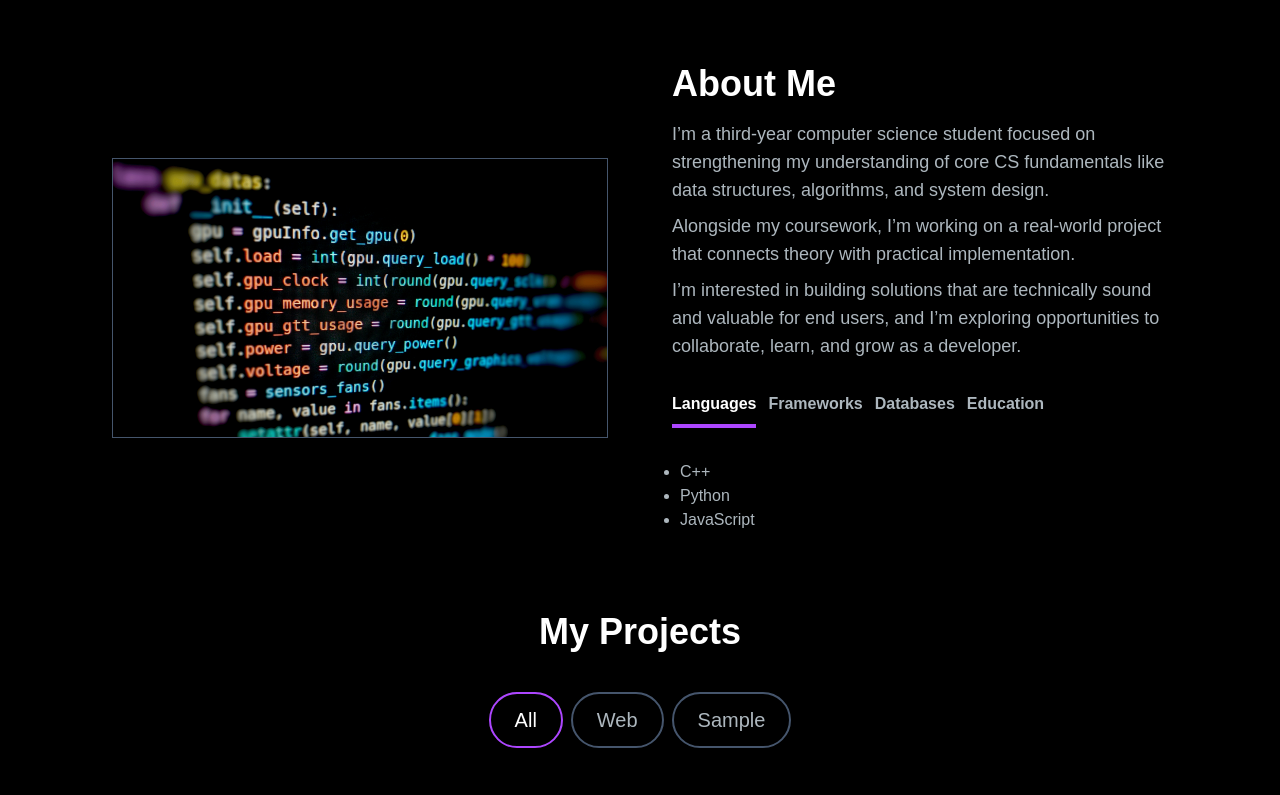
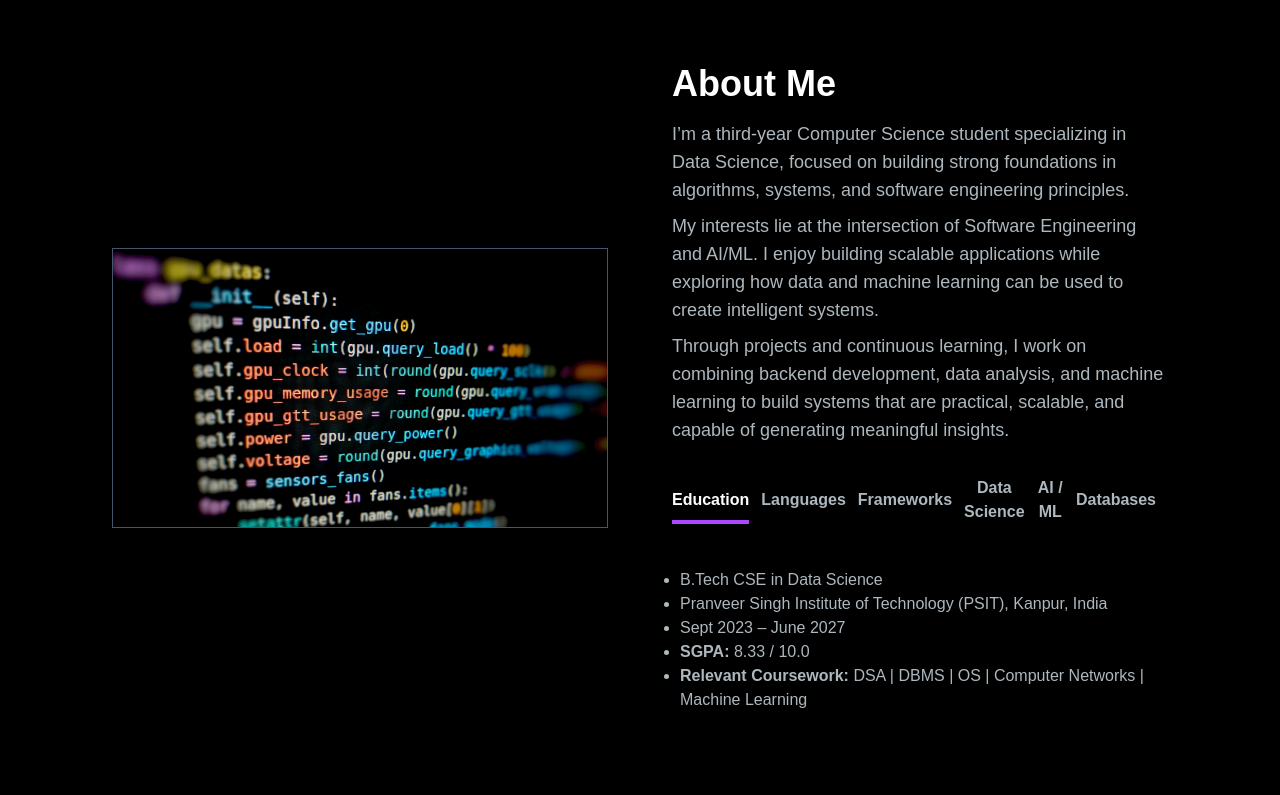
Before and after one commit to sumit-maurya18/portfolio, a Next.js app: page / in a window 1280 px wide. Shown: the part 640-1435 px from the top of the page. Built offline with nearby package versions, Linux system fonts and the light colour scheme.

Commit message:
Changed the information aof About section and added few new details

```diff
--- a/app/api/send/route.js
+++ b/app/api/send/route.js
@@ -29,6 +29,8 @@ export async function POST(req) {
       `,
     });
 
+    await new Promise(r => setTimeout(r, 500));
+
     //
     // 2. Send confirmation email to USER
     //
--- a/app/components/AboutSection.jsx
+++ b/app/components/AboutSection.jsx
@@ -4,6 +4,19 @@ import Image from "next/image";
 import TabButton from "./TabButton";
 
 const TAB_DATA = [
+  {
+    title: "Education",
+    id: "education",
+    content: (
+      <ul className="list-disc pl-2 text-[#ADB7BE]">
+        <li>B.Tech CSE in Data Science</li>
+        <li>Pranveer Singh Institute of Technology (PSIT), Kanpur, India</li>
+        <li>Sept 2023 – June 2027</li>
+        <li><strong>SGPA: </strong>8.33 / 10.0</li>
+        <li><strong>Relevant Coursework: </strong>DSA | DBMS | OS | Computer Networks | Machine Learning</li>
+      </ul>
+    ),
+  },
   {
     title: "Languages",
     id: "languages",
@@ -12,6 +25,7 @@ const TAB_DATA = [
         <li>C++</li>
         <li>Python</li>
         <li>JavaScript</li>
+        <li>SQL</li>
       </ul>
     ),
   },
@@ -28,33 +42,50 @@ const TAB_DATA = [
     ),
   },
   {
+    title: "Data Science",
+    id: "datascience",
+    content: (
+      <ul className="list-disc pl-2 text-[#ADB7BE]">
+        <li>Pandas</li>
+        <li>NumPy</li>
+        <li>Matplotlib</li>
+        <li>Seaborn</li>
+        <li>Jupyter Notebook</li>
+        <li>Exploratory Data Analysis (EDA)</li>
+        <li>Data Cleaning & Preprocessing</li>
+        <li>Feature Engineering</li>
+      </ul>
+    ),
+  },
+  {
+    title: "AI / ML",
+    id: "aiml",
+    content: (
+      <ul className="list-disc pl-2 text-[#ADB7BE]">
+        <li>Scikit-Learn</li>
+        <li>Supervised & Unsupervised Learning</li>
+        <li>Regression & Classification Models</li>
+        <li>Model Evaluation & Validation</li>
+        <li>Machine Learning Pipelines</li>
+      </ul>
+    ),
+  },
+  {
     title: "Databases",
     id: "databases",
     content: (
       <ul className="list-disc pl-2 text-[#ADB7BE]">
-        <li>SQlite</li>
+        <li>SQLite</li>
         <li>MongoDB</li>
+        <li>PostgreSQL</li>
         <li>SQL</li>
-      </ul>
-    ),
-  },
-  {
-    title: "Education",
-    id: "education",
-    content: (
-      <ul className="list-disc pl-2 text-[#ADB7BE]">
-        <li>B.Tech CSE in Data Science</li>
-        <li>Pranveer Singh Institute of Technology (PSIT), Kanpur, India</li>
-        <li>Sept 2023 – June 2027</li>
-        <li><strong>SGPA: </strong>8.33 / 10.0</li>
-        <li><strong>Relevant Coursework: </strong>DSA | DBMS | OS | Computer Networks</li>
       </ul>
     ),
   },
 ];
 
 const AboutMe = () => {
-  const [tab, setTab] = useState("languages");
+  const [tab, setTab] = useState("education");
   const [isPending, startTransition] = useTransition();
 
   const handleTabChange = (id) => {
@@ -66,28 +97,49 @@ const AboutMe = () => {
   return (
     <section className="text-white" id="about">
       <div className="md:grid md:grid-cols-2 gap-8 items-center py-8 px-4 xl:gap-16 sm:py-16 xl:px-16">
-        <Image className="border border-slate-600" src="/images/coding.png" alt="Coding" width={500} height={500} />
+
+        <Image
+          className="border border-slate-600"
+          src="/images/coding.png"
+          alt="Coding"
+          width={500}
+          height={500}
+        />
+
         <div className="mt-4 md:mt-0 text-left flex flex-col h-full">
-          <h2 className="text-4xl font-bold text-white mb-4">About Me</h2>
+
+          <h2 className="text-4xl font-bold text-white mb-4">
+            About Me
+          </h2>
 
           <p className="text-base lg:text-lg text-[#ADB7BE]">
-            I’m a third-year computer science student focused on strengthening
-            my understanding of core CS fundamentals like data structures,
-            algorithms, and system design.
+            I’m a third-year Computer Science student specializing in Data Science,
+            focused on building strong foundations in algorithms, systems, and
+            software engineering principles.
           </p>
 
           <p className="text-base lg:text-lg mt-2 text-[#ADB7BE]">
-            Alongside my coursework, I’m working on a real-world project that
-            connects theory with practical implementation.
+            My interests lie at the intersection of Software Engineering and
+            AI/ML. I enjoy building scalable applications while exploring how
+            data and machine learning can be used to create intelligent systems.
           </p>
 
           <p className="text-base lg:text-lg mt-2 text-[#ADB7BE]">
-            I’m interested in building solutions that are technically sound and
-            valuable for end users, and I’m exploring opportunities to
-            collaborate, learn, and grow as a developer.
+            Through projects and continuous learning, I work on combining backend
+            development, data analysis, and machine learning to build systems that
+            are practical, scalable, and capable of generating meaningful insights.
           </p>
 
           <div className="flex flex-row justify-start mt-8 mb-0">
+
+            <TabButton
+              selectTab={() => handleTabChange("education")}
+              active={tab === "education"}
+            >
+              {" "}
+              Education{" "}
+            </TabButton>
+
             <TabButton
               selectTab={() => handleTabChange("languages")}
               active={tab === "languages"}
@@ -105,6 +157,22 @@ const AboutMe = () => {
             </TabButton>
 
             <TabButton
+              selectTab={() => handleTabChange("datascience")}
+              active={tab === "datascience"}
+            >
+              {" "}
+              Data Science{" "}
+            </TabButton>
+
+            <TabButton
+              selectTab={() => handleTabChange("aiml")}
+              active={tab === "aiml"}
+            >
+              {" "}
+              AI / ML{" "}
+            </TabButton>
+
+            <TabButton
               selectTab={() => handleTabChange("databases")}
               active={tab === "databases"}
             >
@@ -112,18 +180,12 @@ const AboutMe = () => {
               Databases{" "}
             </TabButton>
 
-            <TabButton
-              selectTab={() => handleTabChange("education")}
-              active={tab === "education"}
-            >
-              {" "}
-              Education{" "}
-            </TabButton>
           </div>
 
           <div className="mt-8">
             {TAB_DATA.find((t) => t.id === tab)?.content}
           </div>
+
         </div>
       </div>
     </section>
--- a/app/components/EmailSection.jsx
+++ b/app/components/EmailSection.jsx
@@ -6,12 +6,20 @@ import Link from 'next/link';
 import Image from 'next/image';
 
 const EmailSection = () => {
+
   const [emailSubmitted, setEmailSubmitted] = useState(false);
   const [errorMessage, setErrorMessage] = useState(null);
 
+  // State to control the circular loading indicator
+  const [loading, setLoading] = useState(false);
+
   const handleSubmit = async (e) => {
     e.preventDefault();
+
     setErrorMessage(null);
+
+    // Start loader when request begins
+    setLoading(true);
 
     const data = {
       email: e.target.email.value,
@@ -33,30 +41,40 @@ const EmailSection = () => {
     const response = await fetch(endpoint, options);
     const resData = await response.json();
 
+    // Stop loader when response returns
+    setLoading(false);
+
     if (response.status === 200) {
+
       console.log("Message sent.");
+
+      // Show confirmation message
       setEmailSubmitted(true);
+
+      // Reset form fields
       e.target.reset();
 
       // Refresh after 3 seconds
       setTimeout(() => {
         window.location.reload();
-    },
-
-    3000);
+      }, 3000);
 
     } else {
+
       console.error(resData?.error || "Unknown error");
+
       setErrorMessage("Something went wrong. Please try again later.");
     }
   };
 
   return (
-    <section id = "contact"className='grid md:grid-cols-2 my-12 py-24 gap-4 relative'>
+    <section id="contact" className='grid md:grid-cols-2 my-12 py-24 gap-4 relative'>
+
       <div>
         <h5 className='text-4xl font-bold text-white my-2'>
           Let's Connect
         </h5>
+
         <p className='text-[#ADB7BE] mb-4 max-w-md'>
           I'm currently looking for new opportunities, my inbox is always open.
           Whether you have a question or just want to say hi, I'll try my best
@@ -68,22 +86,28 @@ const EmailSection = () => {
           <Link href="https://github.com/sumit-maurya18" target="_blank">
             <Image src={GithubIcon} alt='Github Icon' />
           </Link>
+
           <Link href="https://www.linkedin.com/in/sumitm620" target="_blank">
             <Image src={LinkedinIcon} alt='Linkedin Icon' />
           </Link>
+
           {/* Uncomment if using Discord */}
-          {/* <Link href="https://discord.com" target="_blank">
+          {/*
+          <Link href="https://discord.com" target="_blank">
             <Image src={DiscordIcon} alt='Discord Icon' />
-          </Link> */}
+          </Link>
+          */}
         </div>
       </div>
 
       <div>
         <form className='flex flex-col' onSubmit={handleSubmit}>
+
           <div className='mb-6'>
             <label htmlFor="email" className='text-white mb-2 block text-sm font-medium'>
               Your email
             </label>
+
             <input
               name='email'
               type='email'
@@ -98,6 +122,7 @@ const EmailSection = () => {
             <label htmlFor="subject" className='text-white mb-2 block text-sm font-medium'>
               Subject
             </label>
+
             <input
               name='subject'
               type='text'
@@ -112,6 +137,7 @@ const EmailSection = () => {
             <label htmlFor='message' className='text-white block text-sm mb-2 font-medium'>
               Message
             </label>
+
             <textarea
               name='message'
               id='message'
@@ -121,25 +147,42 @@ const EmailSection = () => {
             />
           </div>
 
+          {/* Send Button */}
           <button
             type='submit'
-            className='bg-purple-500 hover:bg-purple-600 text-white font-medium py-2.5 px-5 rounded-lg w-full'>
-            Send a Message
+            disabled={loading}
+            className='bg-purple-500 hover:bg-purple-600 text-white font-medium py-2.5 px-5 rounded-lg w-full flex items-center justify-center gap-2'
+          >
+
+            {/* Circular progress indicator while message is being sent */}
+            {loading ? (
+              <>
+                <div className="w-5 h-5 border-2 border-white border-t-transparent rounded-full animate-spin"></div>
+                Sending...
+              </>
+            ) : (
+              "Send a Message"
+            )}
+
           </button>
 
+          {/* Confirmation message */}
           {emailSubmitted && (
             <p className='text-green-500 text-sm mt-2'>
               Email sent successfully!
             </p>
           )}
 
+          {/* Error message */}
           {errorMessage && (
             <p className='text-red-500 text-sm mt-2'>
               {errorMessage}
             </p>
           )}
+
         </form>
       </div>
+
     </section>
   );
 };
```
